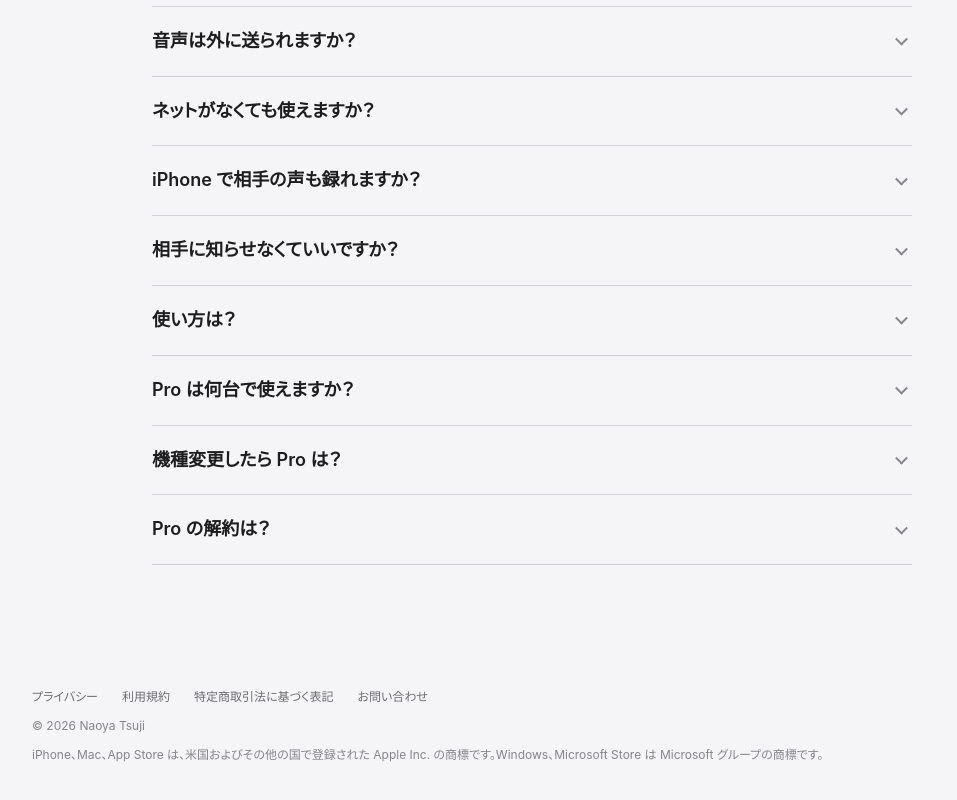
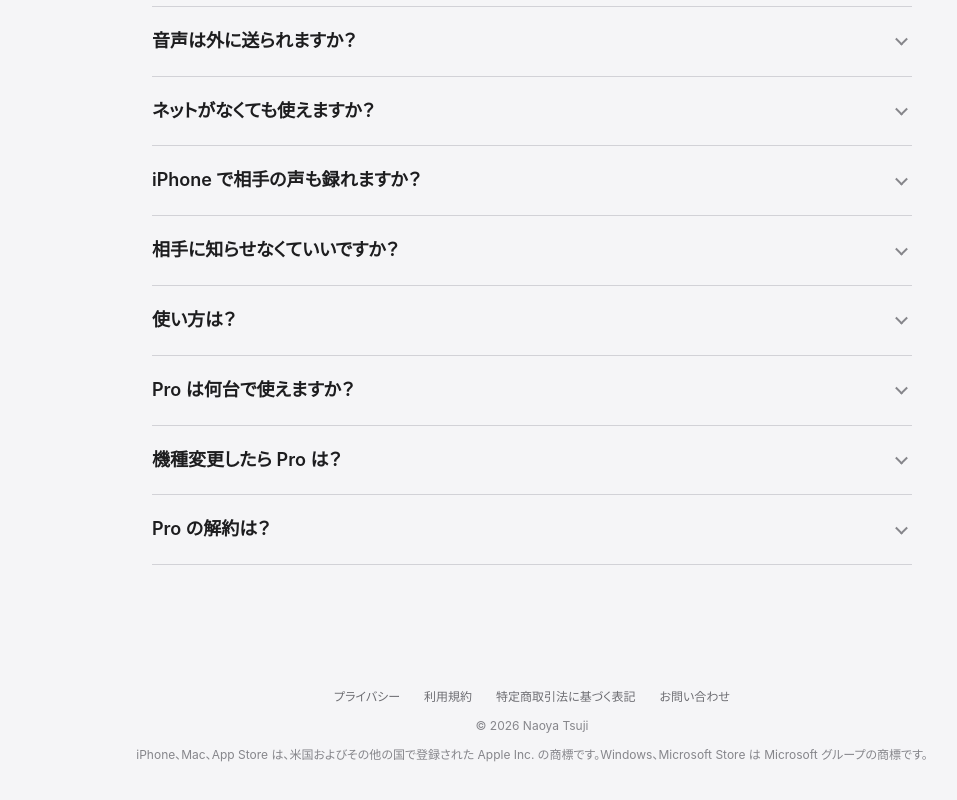
Before and after one commit to naoyattsuji/giroku-lp, a Next.js app: page / in a window 1280 px wide. Shown: the part 3966-4766 px from the top of the page, without its empty margins (108-1065 px from the left). Built offline with nearby package versions, Linux system fonts and the light colour scheme.

Commit message:
下の帯（フッター）を真ん中揃えに（本人の指摘。全ページ共通）
Co-Authored-By: Claude Opus 5.5 <noreply@anthropic.com>

```diff
--- a/app/home.css
+++ b/app/home.css
@@ -285,8 +285,8 @@
 
 /* ── フッター ── */
 .h-footer { background: var(--h-gray); padding: 32px 0 48px; color: var(--h-ink-3); font-size: 12px; }
-.h-footer-inner { display: grid; gap: 10px; }
-.h-footer-links { display: flex; flex-wrap: wrap; gap: 8px 24px; color: var(--h-ink-2); }
+.h-footer-inner { display: grid; gap: 10px; justify-items: center; text-align: center; } /* 2026-11-12 本人の指摘：左揃えから真ん中に */
+.h-footer-links { display: flex; flex-wrap: wrap; justify-content: center; gap: 8px 24px; color: var(--h-ink-2); }
 .h-footer-links a:hover { color: var(--h-ink); text-decoration: underline; }
 .h-footer p { font-size: 12px !important; }
 .h-legal { line-height: 1.6; }
```
